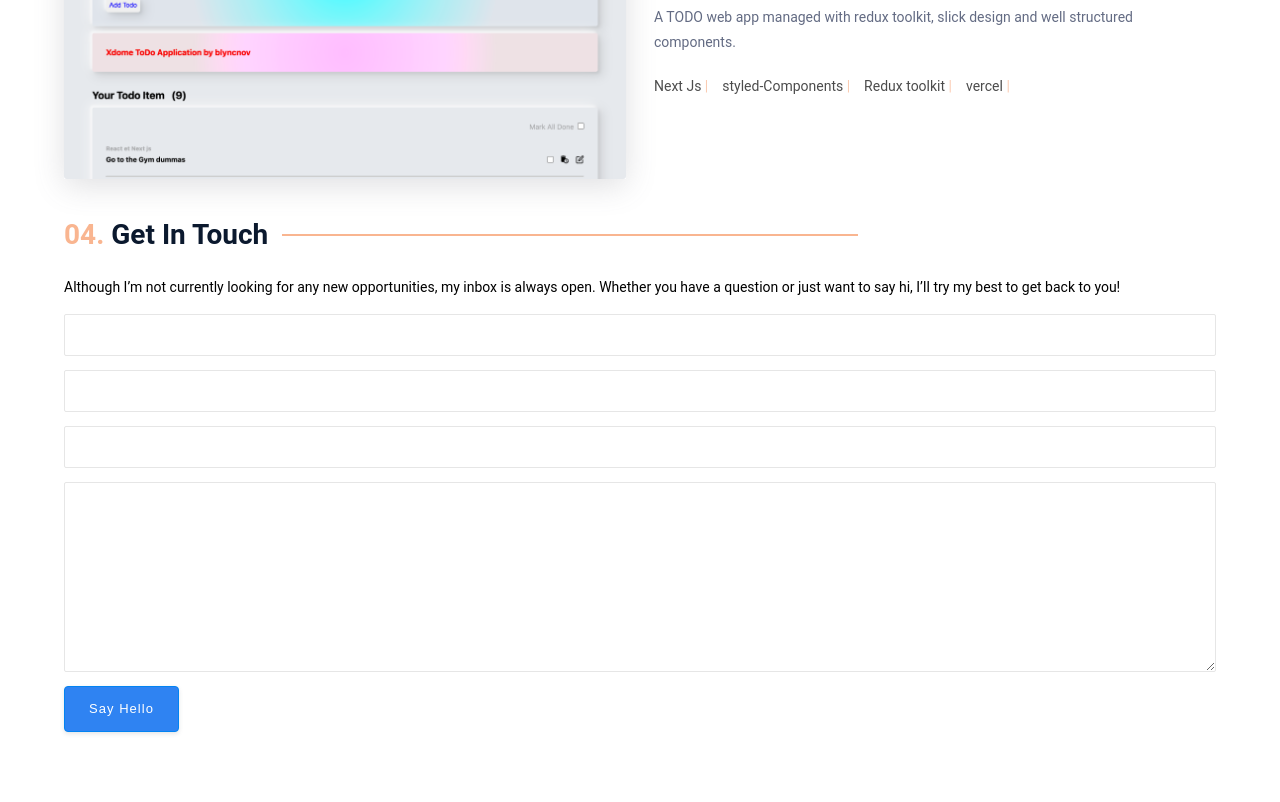
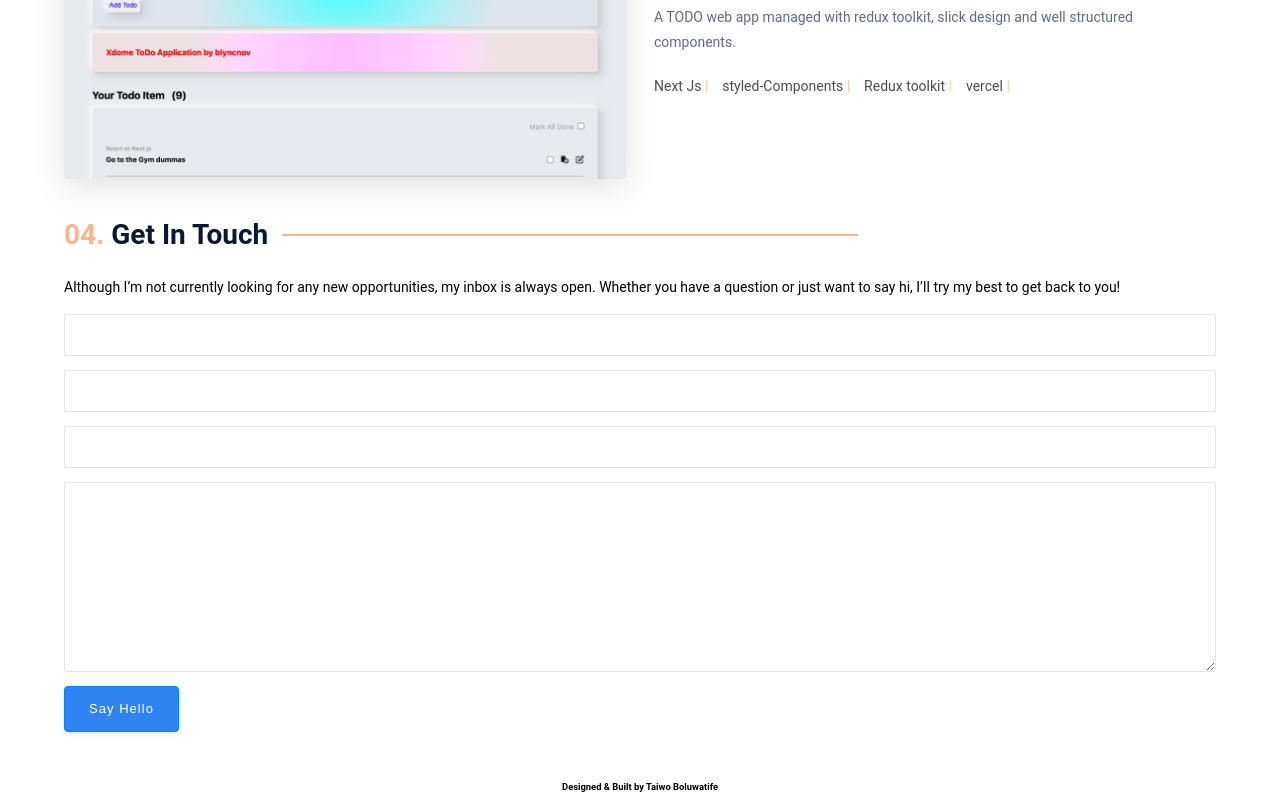
Before and after one commit to blyncnov/portfolioXd, a Next.js app: page / in a window 1280 px wide. Shown: the part 3419-4221 px from the top of the page. Before the commit the page ends 4189 px from the top, so only its background shows below. Built offline with nearby package versions, Linux system fonts and the light colour scheme.

Commit message:
new update p-web v8

```diff
--- a/components/Contact.jsx
+++ b/components/Contact.jsx
@@ -54,6 +54,18 @@ const Contact = (Status) => {
                     </SectionInner>
                 </Section>
             </Constraints>
+            <div>
+                <FlexBoxToRow style={{ justifyContent: 'center' }}>
+                    <br />
+                    <br />
+                    <h6>Designed & Built by Taiwo Boluwatife
+
+                    </h6>
+                    <link href="https://komarev.com/ghpvc/?username=blyncnov" />
+                    <br />
+                    <br />
+                </FlexBoxToRow>
+            </div>
         </>
     )
 }
```
